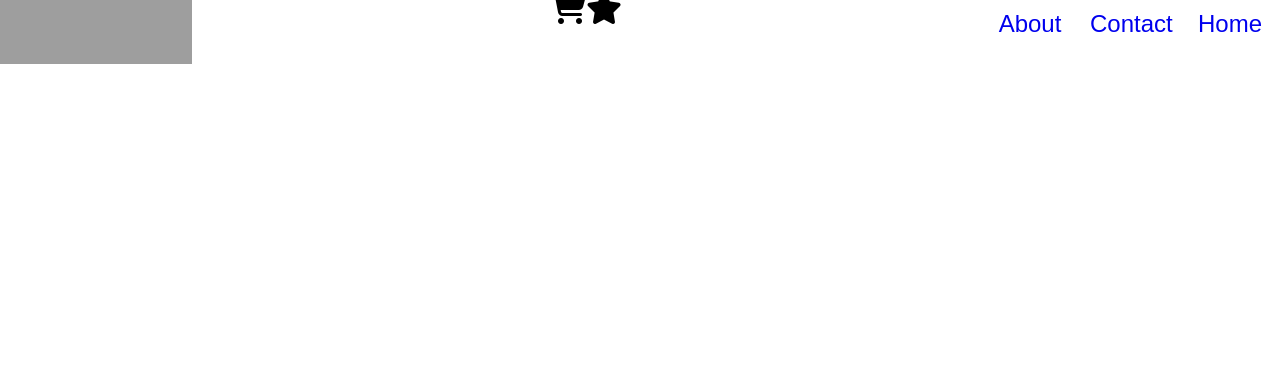
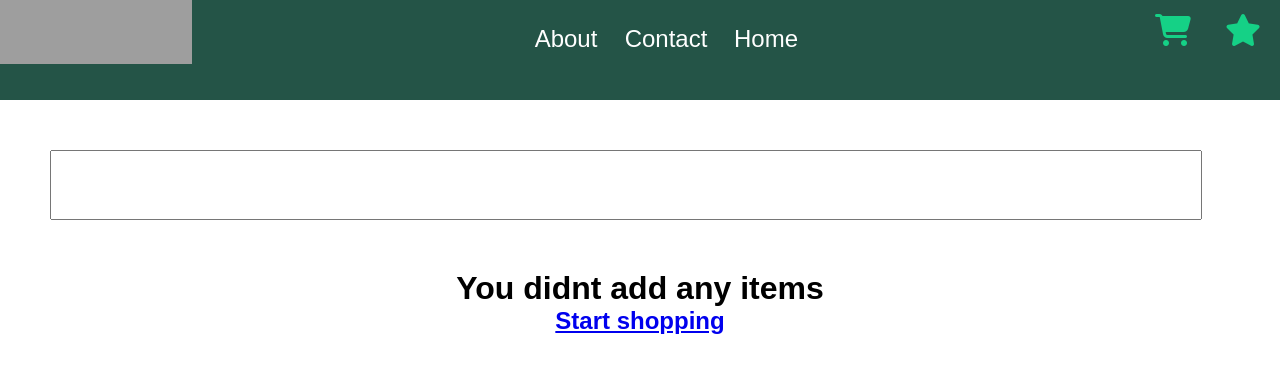
Before and after one commit to yousefkmail/Online-Store, a React (Create React App) app: page /mycart in a window 1280 px wide. Before the commit this address had no page. Shown: the top 372 px of the page. Built offline with nearby package versions, Linux system fonts and the light colour scheme; no server answers; the database is empty; grey boxes are pictures that could not be loaded.

Commit message:
App component branch created

```diff
--- /dev/null
+++ b/src/Components/App.tsx
@@ -0,0 +1,55 @@
+import { BrowserRouter, Routes, Route } from "react-router-dom";
+import Navbar from "./Navbar";
+import Home from "./Home";
+import "../Styles/App.css";
+import Contact from "./Contact";
+import About from "./About";
+import { useContext } from "react";
+import { AppContext } from "../Context/AppContext";
+import Shoppingitems from "./Shoppingitems";
+import Detaileditem from "./DetailedItem";
+import Footer from "./Footer";
+import Nocomponentfound from "./NoItemsFound";
+import Searchbar from "./SearchBar";
+
+function App() {
+  const context = useContext(AppContext);
+  const { Favorite, Cart } = context;
+
+  return (
+    <div className="App">
+      <BrowserRouter>
+        <Navbar />
+        <Searchbar />
+        <Routes>
+          <Route path="home" element={<Home />} />
+          <Route path="about" element={<About />} />
+          <Route
+            path="favorite"
+            element={
+              Favorite.length > 0 ? (
+                <Shoppingitems items={Favorite} />
+              ) : (
+                <Nocomponentfound />
+              )
+            }
+          />
+          <Route
+            path="mycart"
+            element={
+              Cart.length > 0 ? (
+                <Shoppingitems items={Cart} />
+              ) : (
+                <Nocomponentfound />
+              )
+            }
+          />
+          <Route path="item/:id" element={<Detaileditem />} />
+          <Route path="contact" element={<Contact />} />
+        </Routes>
+      </BrowserRouter>
+    </div>
+  );
+}
+
+export default App;
--- /dev/null
+++ b/src/Components/Footer.tsx
@@ -0,0 +1,7 @@
+import style from "../Styles/Footer.module.css";
+
+const Footer = () => {
+  return <div className={style.footer}></div>;
+};
+
+export default Footer;
--- /dev/null
+++ b/src/Components/NoItemsFound.tsx
@@ -0,0 +1,16 @@
+import { NavLink } from "react-router-dom";
+
+const Nocomponentfound = () => {
+  return (
+    <div>
+      <h1 style={{ color: "black", textAlign: "center" }}>
+        You didnt add any items
+      </h1>
+      <h2 style={{ textAlign: "center" }}>
+        <NavLink to={"/home"}>Start shopping </NavLink>
+      </h2>
+    </div>
+  );
+};
+
+export default Nocomponentfound;
--- /dev/null
+++ b/src/Context/AppContext.tsx
@@ -0,0 +1,64 @@
+import { initializeApp } from "firebase/app";
+import { collection, getDocs, getFirestore } from "firebase/firestore";
+import { createContext, useEffect, useState } from "react";
+import { COLLECTION_DATA_NAME, firebaseConfig_const } from "../constants";
+import { item } from "../Types";
+
+interface AppContextInterface {
+  Addtofavorite: (item: item) => void;
+  Addtocart: (item: item) => void;
+  Items: item[];
+  setItems: (item: item[]) => void;
+  Favorite: item[];
+  Cart: item[];
+}
+
+export const AppContext = createContext<AppContextInterface>(
+  {} as AppContextInterface
+);
+
+export const AppContextProvider = ({ children }: any) => {
+  const [favorite, addFavorite] = useState([] as item[]);
+  const [cart, addCart] = useState([] as item[]);
+  const [items, setItems] = useState([] as item[]);
+
+  useEffect(() => {
+    const firebaseConfig = firebaseConfig_const;
+    initializeApp(firebaseConfig);
+    const db = getFirestore();
+    const colRef = collection(db, COLLECTION_DATA_NAME);
+    getDocs(colRef).then((snapshot) => {
+      let Items: any = [];
+      snapshot.docs.forEach((doc) => {
+        Items.push({ ...doc.data(), id: doc.id });
+      });
+      setItems(Items);
+    });
+  }, []);
+
+  const handleAddFavorite = (item: item) => {
+    addFavorite(AddElementToArray(item, favorite));
+  };
+
+  const handleAddCart = (item: item) => {
+    addCart(AddElementToArray(item, cart));
+  };
+
+  const AddElementToArray = (item: item, array: item[]) => {
+    if (array.includes(item)) {
+      return array.filter((original) => item !== original);
+    } else {
+      return [...array, item];
+    }
+  };
+  const values = {
+    Addtofavorite: handleAddFavorite,
+    Addtocart: handleAddCart,
+    Items: items,
+    setItems: setItems,
+    Favorite: favorite,
+    Cart: cart,
+  };
+
+  return <AppContext.Provider value={values}>{children} </AppContext.Provider>;
+};
--- /dev/null
+++ b/src/Styles/App.css
@@ -0,0 +1,14 @@
+* {
+  margin: 0;
+  padding: 0;
+  box-sizing: border-box;
+}
+
+body {
+  min-height: 100vh;
+}
+
+.App {
+  position: relative;
+  height: 100%;
+}
--- /dev/null
+++ b/src/Styles/Footer.module.css
@@ -0,0 +1,5 @@
+.footer {
+  width: 100%;
+  background-color: rgb(53, 62, 57);
+  height: 200px;
+}
--- /dev/null
+++ b/src/Types.tsx
@@ -0,0 +1,8 @@
+export interface item {
+  id: string;
+  url: string;
+  Name: string;
+  Desc: string;
+  type: string;
+  price: number;
+}
--- a/src/index.tsx
+++ b/src/index.tsx
@@ -1,12 +1,15 @@
-import React from 'react';
-import ReactDOM from 'react-dom/client';
-import App from './App';
+import React from "react";
+import ReactDOM from "react-dom/client";
+import App from "./Components/App";
+import { AppContextProvider } from "./Context/AppContext";
 
 const root = ReactDOM.createRoot(
-  document.getElementById('root') as HTMLElement
+  document.getElementById("root") as HTMLElement
 );
 root.render(
   <React.StrictMode>
-    <App />
+    <AppContextProvider>
+      <App />
+    </AppContextProvider>
   </React.StrictMode>
 );
```
Also changed, not shown: src/Components/Services.tsx (added, +40 -0 lines).
